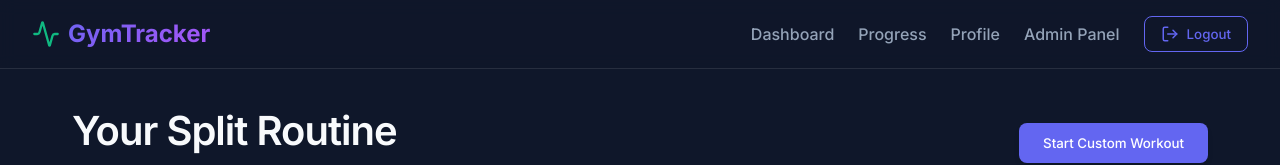
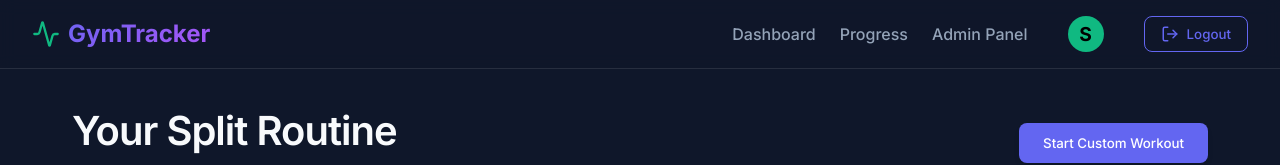
Before and after one commit to hjnavadiya222-dot/gymtracker, a React (Vite) app in the folder frontend/: page / in a window 1280 px wide. Shown: the top 165 px of the page. Built offline with nearby package versions, Linux system fonts and the light colour scheme; no server answers; sample sign-in values are in the browser's storage.

Commit message:
feat: Replace Profile text link with user avatar button

```diff
--- a/frontend/src/components/Navbar.jsx
+++ b/frontend/src/components/Navbar.jsx
@@ -24,11 +24,28 @@ const Navbar = () => {
           <>
             <Link to="/" className="nav-link">Dashboard</Link>
             <Link to="/progress" className="nav-link">Progress</Link>
-            <Link to="/profile" className="nav-link">Profile</Link>
             {user.role === 'admin' && (
               <Link to="/admin" className="nav-link">Admin Panel</Link>
             )}
-            <button onClick={handleLogout} className="btn btn-outline" style={{ padding: '0.5rem 1rem' }}>
+            <Link
+              to="/profile"
+              className="flex items-center justify-center"
+              style={{
+                width: '36px',
+                height: '36px',
+                borderRadius: '50%',
+                backgroundColor: 'var(--accent)',
+                color: '#000',
+                fontWeight: 'bold',
+                fontSize: '1.2rem',
+                textDecoration: 'none',
+                marginLeft: '1rem'
+              }}
+              title="Your Profile"
+            >
+              {user.username ? user.username.charAt(0).toUpperCase() : 'U'}
+            </Link>
+            <button onClick={handleLogout} className="btn btn-outline" style={{ padding: '0.5rem 1rem', marginLeft: '1rem' }}>
               <LogOut size={18} />
               Logout
             </button>
```
